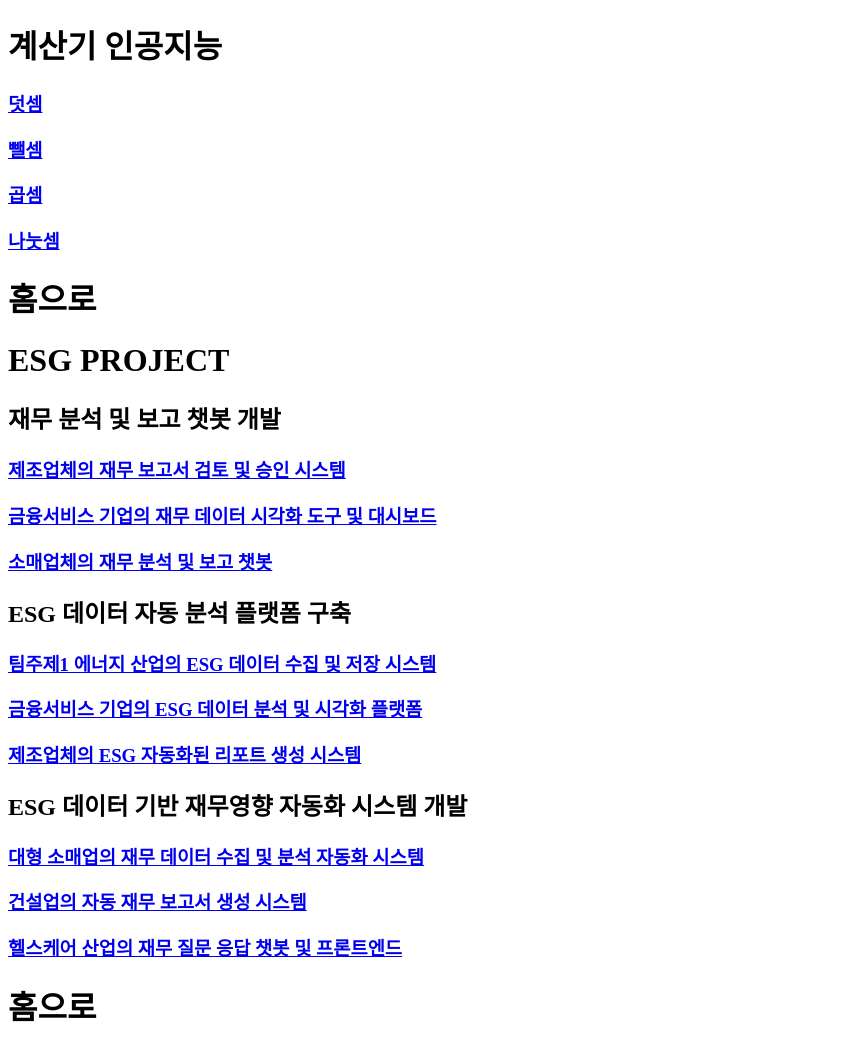
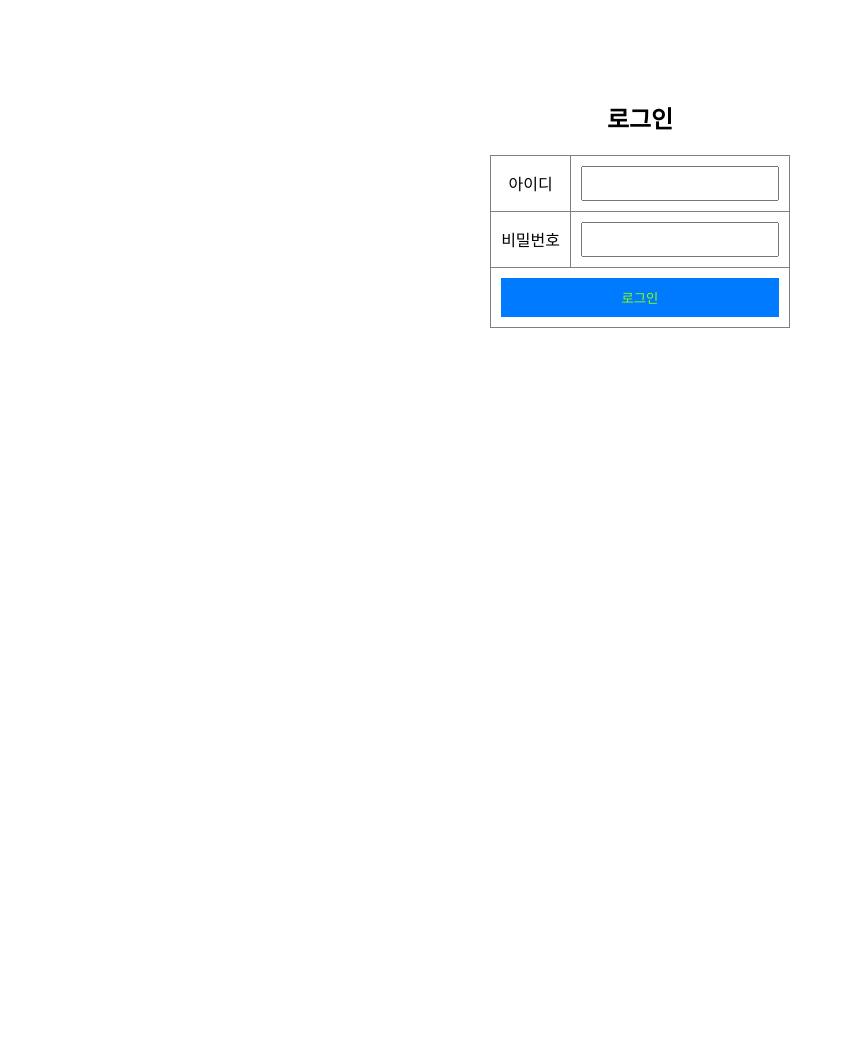
Before and after one commit to devhaneulkim/haneul.kim, a Flask app: page / in a window 1280 px wide. Shown: the whole page, without its empty margins (0-845 px from the left). After the commit the page ends 328 px from the top, so only its background shows below. Run offline with Flask 3, Linux system fonts and the light colour scheme.

Commit message:
폼태그 작성 250131 18:00

```diff
--- a/app.py
+++ b/app.py
@@ -1,7 +1,7 @@
 from flask import Flask, render_template
 app = Flask(__name__)
 
-@app.route('/')
+@app.route('/index')
 def index():
    return render_template("index.html")
 
@@ -63,6 +63,14 @@ def healthcare():
    return render_template("esg/auto_system/healthcare.html")
 
 
+@app.route('/')
+def login_page():
+    return render_template("auth/login.html")
+
+@app.route('/home')
+def home():
+    return render_template("index.html")
+
 
 if __name__ == '__main__ ' :
    app.run(debug=True)
--- /dev/null
+++ b/templates/auth/login.html
@@ -0,0 +1,59 @@
+<!DOCTYPE html>
+<html lang="en">
+<head>
+    <meta charset="UTF-8">
+    <meta name="viewport" content="width=device-width, initial-scale=1.0">
+    <title>Document</title>
+    <style>
+        body {
+            font-family: Arial, sans-serif;
+            text-align: center;
+            margin-top: 100px;
+        }
+        table {
+            margin: 0 auto;
+            border-collapse: collapse;
+            width: 300px;
+        }
+        td {
+            padding: 10px;
+        }
+        input {
+            width: 100%;
+            padding: 8px;
+            box-sizing: border-box;
+        }
+        button {
+            width: 100%;
+            padding: 10px;
+            background-color: #007BFF;
+            color: rgb(136, 255, 0);
+            border: none;
+            cursor: pointer;
+        }
+        button:hover {
+            background-color: #0056B3;
+        }
+    </style>
+</head>
+<body>
+    <h2 style="text-align: center;">로그인</h2>
+    <form action="/home" method="post">
+        <table border="1">
+            <tr>
+                <td><label for="username">아이디</label></td>
+                <td><input type="text" id="username" name="username" required></td>
+            </tr>
+            <tr>
+                <td><label for="password">비밀번호</label></td>
+                <td><input type="password" id="password" name="password" required></td>
+            </tr>
+            <tr>
+                <td colspan="2" class="btn-container">
+                    <button type="submit">로그인</button>
+                </td>
+            </tr>
+        </table>
+    </form>
+</body>
+</html>
--- a/templates/index.html
+++ b/templates/index.html
@@ -11,7 +11,6 @@
         <a href="/minus"><h3>뺄셈</h3></a>
         <a href="/multiple"><h3>곱셈</h3></a>
         <a href="/divide"><h3>나눗셈</h3></a>
-        <h1>홈으로</h1>
 
 
         <h1>ESG PROJECT</h1>
@@ -33,6 +32,7 @@
 
 
 
+
         <h1>홈으로</h1>
 </body>
 </html>
```
